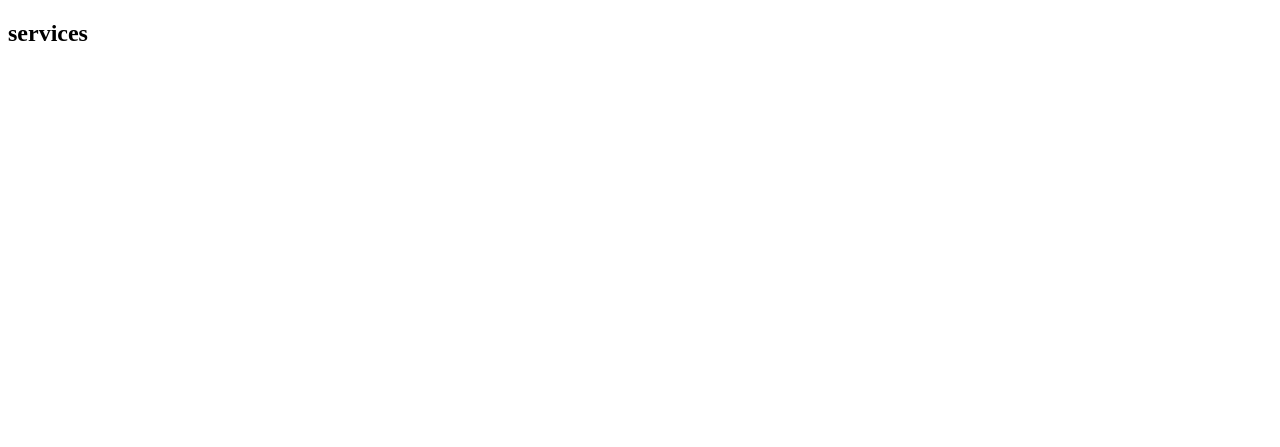
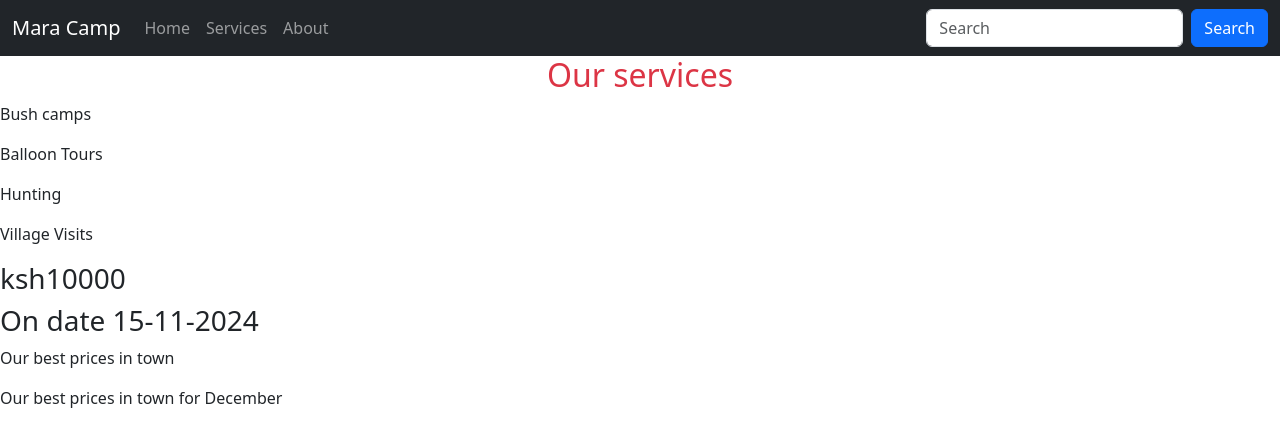
Before and after one commit to Ndungu-Jn/django, a Django app: page /services in a window 1280 px wide. Before the commit the part shown is almost empty. Shown: the top 447 px of the page. Run offline with Django 5.2, Linux system fonts and the light colour scheme.

Commit message:
Templating.

```diff
--- a/main_app/views.py
+++ b/main_app/views.py
@@ -9,5 +9,18 @@ def home(request):
 def about(request):
     return render(request, 'about.html')
 
+
 def services(request):
-    return render(request, 'services.html')
+    our_services = ["Bush camps", "Balloon Tours", "Hunting", "Village Visits"]
+    prices = 10000
+    date = '15-11-2024'
+    return render(request, 'services.html', {'services': our_services, 'prices': prices, 'date': date})
+
+# display data in our pages
+# loops
+# if statement ts
+# templating engine language
+
+#filters
+#images
+#static files
--- /dev/null
+++ b/templates/master.html
@@ -0,0 +1,48 @@
+<!DOCTYPE html>
+<html lang="en">
+<head>
+    <meta charset="UTF-8">
+    {% block title %}
+
+    <title>Master</title>
+
+    {% endblock %}
+    <link href="https://cdn.jsdelivr.net/npm/bootstrap@5.3.3/dist/css/bootstrap.min.css" rel="stylesheet">
+</head>
+<body>
+ <nav class="navbar navbar-expand-sm navbar-dark bg-dark">
+  <div class="container-fluid">
+    <a class="navbar-brand" href="{% url 'home' %}">Mara Camp</a>
+    <button class="navbar-toggler" type="button" data-bs-toggle="collapse" data-bs-target="#mynavbar">
+      <span class="navbar-toggler-icon"></span>
+    </button>
+    <div class="collapse navbar-collapse" id="mynavbar">
+      <ul class="navbar-nav me-auto">
+        <li class="nav-item">
+          <a class="nav-link" href="{% url  'home' %}">Home</a>
+        </li>
+        <li class="nav-item">
+          <a class="nav-link" href="{% url 'services' %}">Services</a>
+        </li>
+        <li class="nav-item">
+          <a class="nav-link" href="{% url 'about' %}">About</a>
+        </li>
+      </ul>
+      <form class="d-flex">
+        <input class="form-control me-2" type="text" placeholder="Search">
+        <button class="btn btn-primary" type="button">Search</button>
+      </form>
+    </div>
+  </div>
+</nav>
+
+{% block content %}
+
+
+
+{% endblock %}
+
+
+
+</body>
+</html>
--- a/templates/services.html
+++ b/templates/services.html
@@ -1,11 +1,28 @@
-<!DOCTYPE html>
-<html lang="en">
-<head>
-    <meta charset="UTF-8">
+{% extends 'master.html' %}
+
+{% block title %}
     <title>Services</title>
-</head>
-<body>
-    <h2>services</h2>
+{% endblock %}
 
-</body>
-</html>
+{% block content %}
+    <h2 class="text-center text-danger">Our services</h2>
+    {% for s in services %}
+        <p>{{ s }}</p>
+    {% endfor %}
+
+    <h3>ksh{{ prices }}</h3>
+    <h3>On date {{ date }}</h3>
+
+    {% if prices > 8000 %}
+        <p>Our best prices in town</p>
+    {% endif %}
+
+    {% if prices > 5000 %}
+        <p>Our best prices in town for December</p>
+
+    {% else %}
+        <p>Contact us for discounts</p>
+
+    {% endif %}
+
+{% endblock %}
```
Also changed, not shown: templates/about.html (+12 -10 lines), templates/home.html (+8 -12 lines).
